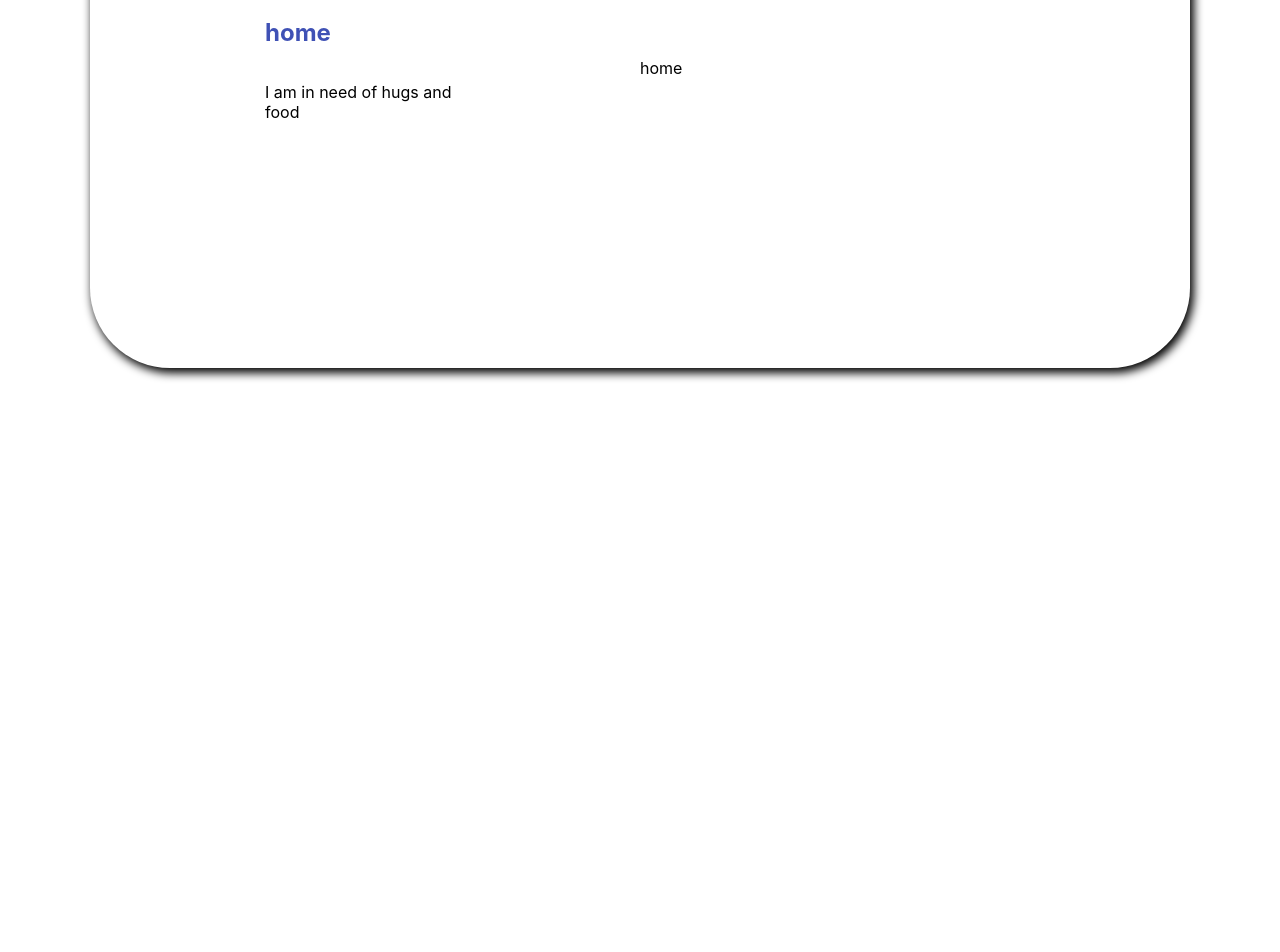
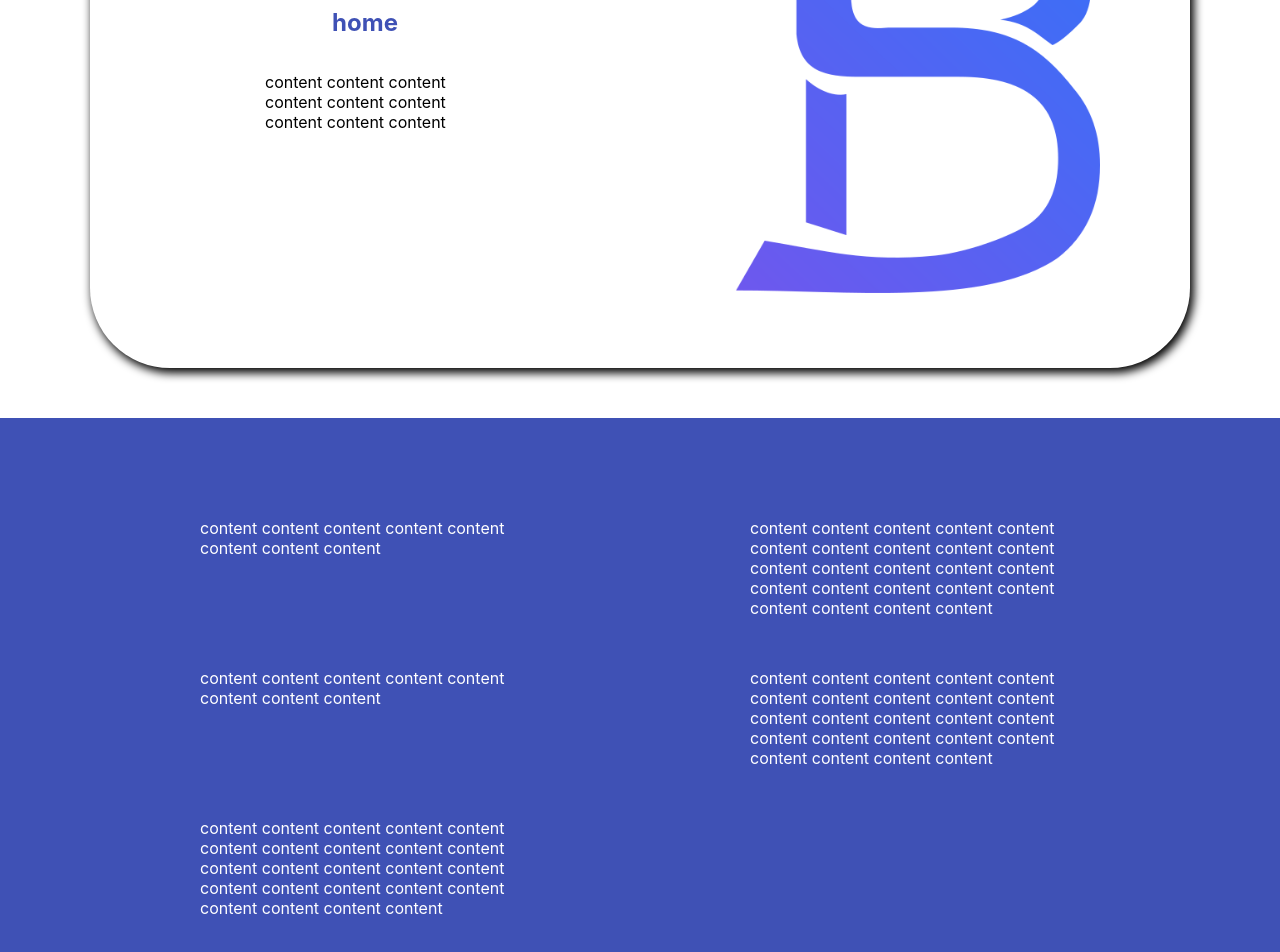
Before and after one commit to brayanCh/portfolio-react, a React (Create React App) app: page / in a window 1280 px wide. Shown: the part 372-1324 px from the top of the page. Before the commit the page ends 800 px from the top, so only its background shows below. Built offline with nearby package versions, Linux system fonts and the light colour scheme.

Commit message:
logo y contenido

```diff
--- /dev/null
+++ b/src/pages/content.js
@@ -0,0 +1,28 @@
+
+const Content = () => {
+
+    return (
+        <div className="content-container">
+            <div className="paragraph column-container">
+                <p> content content content content content content content content </p>
+                <p> content content content content content content content content
+                content content content content content content content content
+                content content content content content content content content </p>
+            </div>
+
+            <div className="paragraph column-container">
+                <p> content content content content content content content content </p>
+                <p> content content content content content content content content
+                content content content content content content content content
+                content content content content content content content content </p>
+            </div>
+            <div className="paragraph column-container">
+                <p> content content content content content content content content
+                content content content content content content content content
+                content content content content content content content content </p>
+            </div>
+        </div>
+    )
+}
+
+export default Content;
--- a/src/pages/home.js
+++ b/src/pages/home.js
@@ -1,5 +1,6 @@
 import Intro from "./intro";
 import PageContainer from "../components/pageContainer";
+import Content from "./content";
 
 
 const Home = () => {
@@ -7,6 +8,7 @@ const Home = () => {
     return (
         <PageContainer>
             <Intro />
+            <Content />
         </PageContainer>
     );
 }
--- a/src/pages/intro.js
+++ b/src/pages/intro.js
@@ -1,17 +1,20 @@
+import bLogo from "../media/BPurple.png"
+
 const Intro = () => {
 
     return (
-            <div className="starting-module flexcenter shadow">
+            <div className="starting-module column-container shadow">
                 <div className="intro-text" >
                     <div>
                         <h2>home</h2>
                     </div>
-
-                    <p>I am in need of hugs and food</p>
+                    <p>content content  content content content
+                        content content content content </p>
                 </div>
 
-                <p>home</p>
-
+                <div className="flexcenter">
+                    <img className="logo-b"  src={bLogo} alt="Purple b logo" />
+                </div>
             </div>
     )
 }
--- a/src/style.css
+++ b/src/style.css
@@ -47,62 +47,20 @@ body * {
 .shadow{
     -webkit-box-shadow: 3px 4px 10px 1px #000000;
     box-shadow: 3px 4px 10px 1px #000000;
+}
 
+.column-container{
+    display:grid;
+    grid-template-columns: 50% 50%;
+}
+
+.column-container div{
+    margin: 0 auto;
 }
 
 
-.page-container2{
-    margin: 0 auto;
-    background-color: var(--darkGrey);
-    width: 100%;
-    border-top: 1px solid black;
-    border-bottom: 1px solid black;
-    overflow:hidden;
-}
 
-.columncontainer{
-    margin: 0 auto;
-    width: 1100px;
-    max-width: 85%;
-    flex-direction: column;
-    background-color: white;
-    border-left: 1px solid black;
-    border-right: 1px solid black;
-}
-.columncontainer form{
-    flex-direction: column;
-}
-
-.columncontainer h2{
-    margin: 70px;
-    color: var(--mainGreen);
-}
-
-.columncontainer p, input{
-    margin: 30px;
-}
-
-.columncontainer input {
-    border-radius: 20px;
-    border:1px solid;
-    text-align: center;
-}
-
-.submitbtn{
-    margin-top:40px;
-    margin-bottom: 80px;
-    height: 50px;
-    border-radius: 10px;
-    background-color: var(--paleGreen);
-    color: white;
-    border: 1px solid var(--paleGreen);
-}
-.submitbtn:hover{
-    border-color: var(--mainGreen);
-    background-color: var(--mainGreen);
-}
-
-/* pages */
+/* intro */
 
 .starting-module{
     margin: 0 auto;
@@ -111,8 +69,6 @@ body * {
     margin-top: 70px;
     margin-bottom: 50px;
     border-radius: 80px;
-    display:grid;
-    grid-template-columns: 50% 50%;
 }
 
 .intro-text{
@@ -128,62 +84,33 @@ body * {
     color: var(--indigo);
 }
 
-
-/* Menu centrado */
-
-.centered-menu{
-    background-color: var(--darkGrey);
-    color: white;
-    position: fixed;
-    top: 40%;
-    left: 40%;
-    width: 400px;
-    padding:  40px 0;
-    flex-direction: column;
-    border-radius: 20px;
+.logo-b{
+    height: 450px;
+    width: 370px;
 }
 
-.up{
-    top: -50%;
+/* content */
+
+.content-container{
+    background-color: var(--indigo);
+    width: 100%;
+    padding: 50px 0;
+    color: white;
+    overflow:hidden;
 }
 
-.centered-menu h3{
-    margin-bottom: 30px;
+.paragraph{
+    margin: 0 auto;
+    width: var(--widthPage);
 }
 
-.button-cont{
-    width: 300px;
-    display: grid;
-    grid-template-columns:33% 34% 33%;
+.paragraph p{
+    margin: 0 auto;
+    width: 60%;
+    margin-top: 50px;
 }
 
-.button-green{
-    margin-top:20px;
-    height: 40px;
-    background-color: var(--paleGreen);
-    border: 1px solid var(--darkGrey);
-    color: white;
-}
 
-.button-green a{
-    color:white;
-    text-decoration:none;
-}
-.button-green:hover a{
-    color:white;
-}
-
-.button-green:hover{
-    background-color: var(--mainGreen);
-}
-
-.btlf{
-    border-radius: 20px 0 0 20px;
-}
-
-.btrg{
-    border-radius: 0 20px 20px 0;
-}
 
 
 /* nav */
```
Also changed, not shown: src/media/BPurple.png (added).
